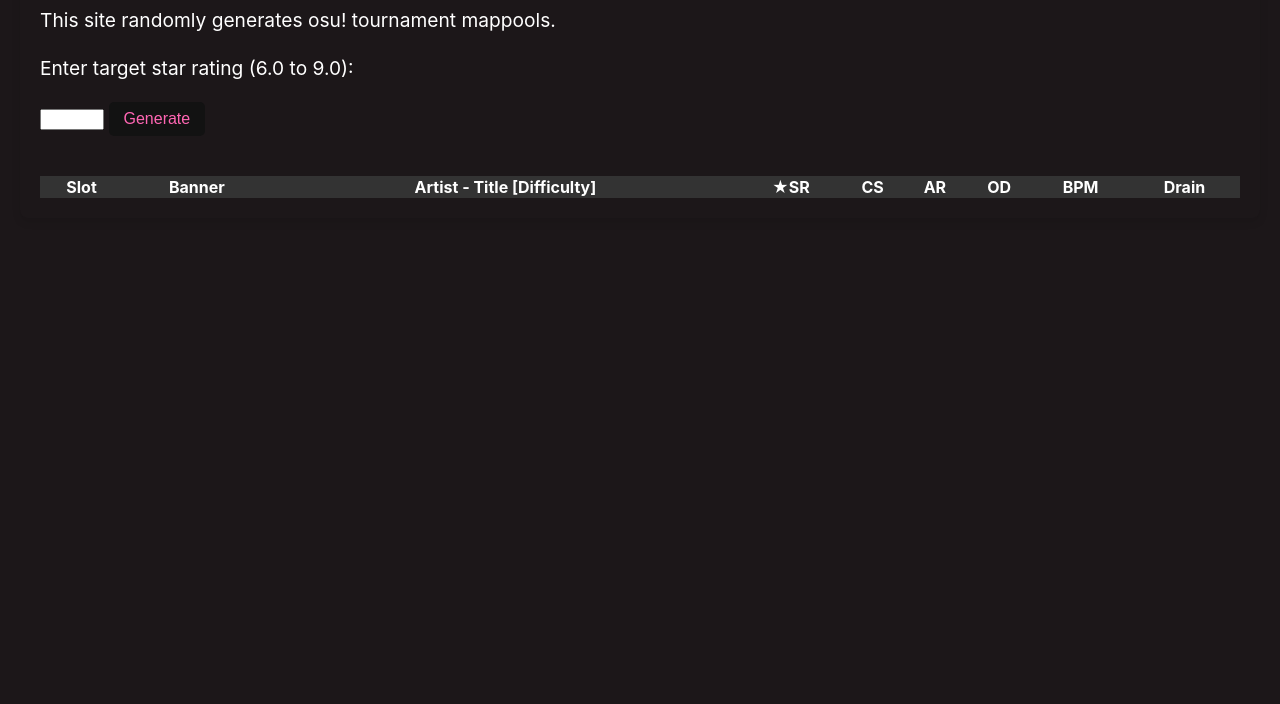
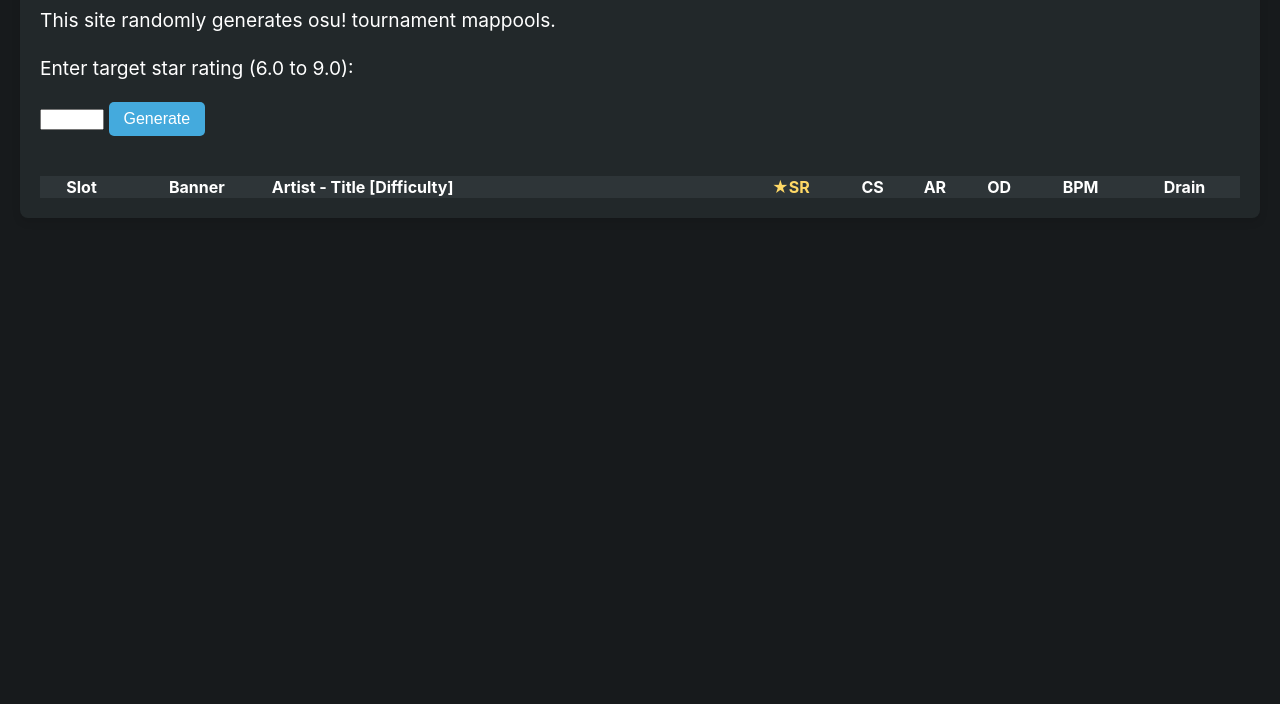
Before and after one commit to nullsp-ce/osu-generator, a plain HTML site: page index.html in a window 1280 px wide. Shown: the part 96-800 px from the top of the page. Drawn offline with Linux system fonts and the light colour scheme.

Commit message:
Change styling

```diff
--- a/index.html
+++ b/index.html
@@ -8,35 +8,35 @@
     <style>
         body {
             font-family: "Inter", "Roboto", "Montserrat", "Arial", sans-serif;
-            background-color: #1c1719;
+            background-color: #171a1c;
             color: #ffffff;
             margin: 0;
             padding: 0;
         }
         h1 {
             font-weight: bold;
-            color: #ff66b3;
+            color: #44aadd;
         }
         .container {
             max-width: 1200px;
             margin: 0 auto;
             padding: 20px;
-            background-color: #1c1719;
+            background-color: #22282a;
             border-radius: 8px;
             box-shadow: 0 4px 8px rgba(0, 0, 0, 0.1);
         }
         button {
             padding: 8px 15px;
             font-size: 1em;
-            color: #ff66b3;
-            background-color: #121212;
+            color: #ffffff;
+            background-color: #44aadd;
             border: none;
             border-radius: 5px;
             cursor: pointer;
             margin-bottom: 20px;
         }
         button:hover {
-            background-color: #222222;
+            background-color: #66ccff;
         }
         table {
             width: 100%;
@@ -47,14 +47,14 @@
             text-align: center;
         }
         th {
-            background-color: #333;
+            background-color: #2e3538;
         }
         td img {
             width: 80px;
             height: 25px;
         }
         td {
-            background-color: #282828;
+            background-color: #22282a;
         }
         td.slot-group {
             font-weight: bold;
@@ -77,12 +77,19 @@
         .tb-group td.slot-group {
             color: #6563de;
         }
+        th.left {
+            text-align: left;
+        }
+        td.mapname {
+            text-align: left;
+        }
+        th.gold {
+            font-weight: bold;
+            color: #ffd966;
+        }
         td.sr {
             font-weight: bold;
             color: #ffd966;
-        }
-        td.mapname {
-            text-align: left;
         }
     </style>
 </head>
@@ -100,8 +107,8 @@
                 <tr>
                     <th>Slot</th>
                     <th>Banner</th>
-                    <th>Artist - Title [Difficulty]</th>
-                    <th>★SR</th>
+                    <th class="left">Artist - Title [Difficulty]</th>
+                    <th class="gold">★SR</th>
                     <th>CS</th>
                     <th>AR</th>
                     <th>OD</th>
```
